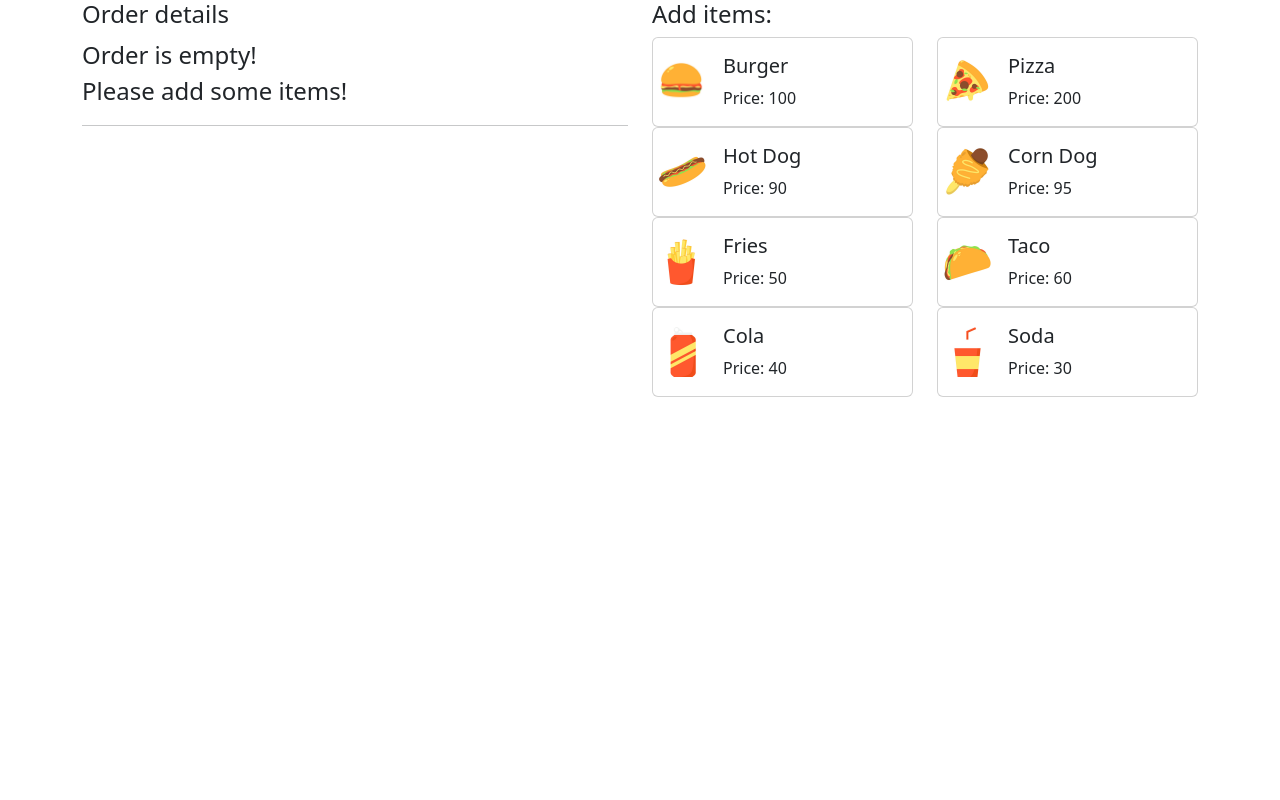
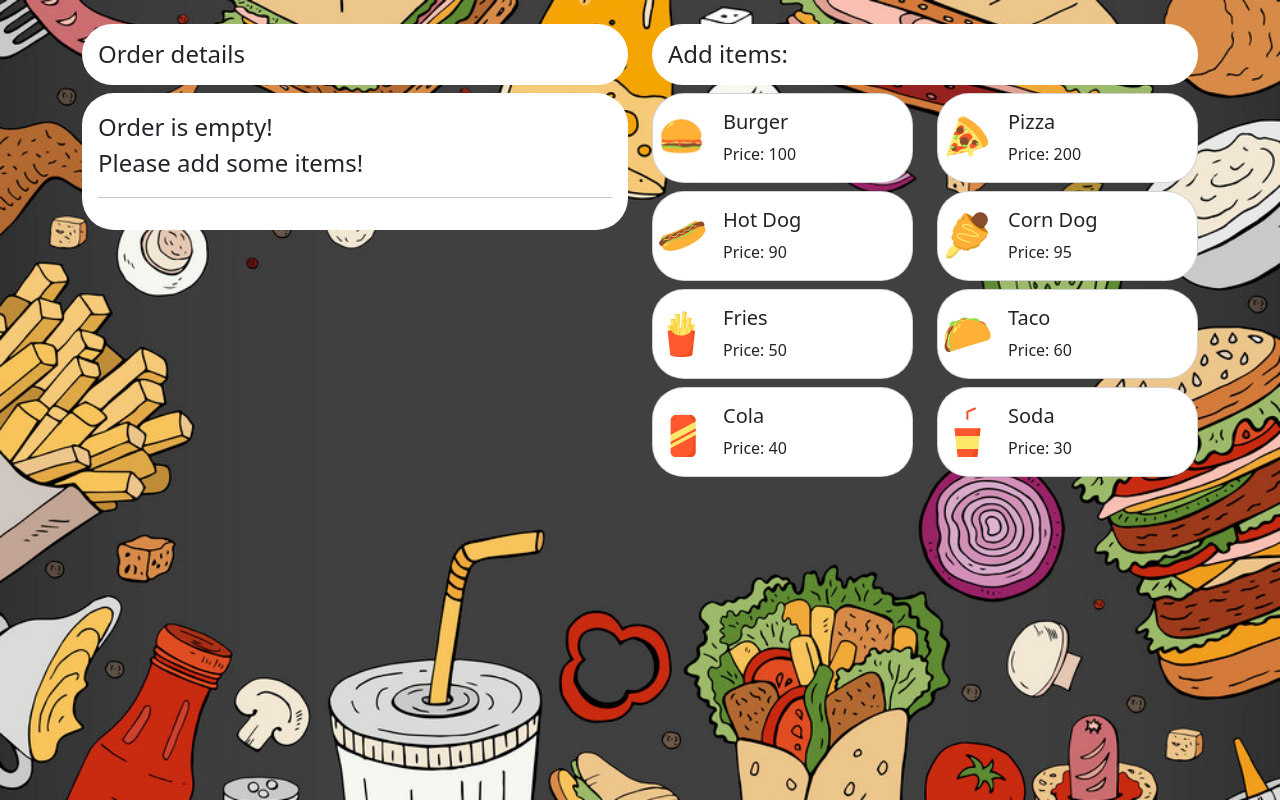
Before and after one commit to dzhumanov/Test_7, a React (Vite) app: page / in a window 1280 px wide. Built offline with nearby package versions, Linux system fonts and the light colour scheme.

Commit message:
Done with stylings, finished my project.

```diff
--- a/src/App.css
+++ b/src/App.css
@@ -1,3 +1,14 @@
-.card-pic{
-    width: 50px;
+.card-pic {
+  width: 50px;
 }
+
+body {
+  background-image: url(assets/bg.jpg);
+  background-size: cover;
+  margin: 0;
+  height: 100vh;
+}
+
+.card {
+    cursor: pointer;
+}
--- a/src/App.tsx
+++ b/src/App.tsx
@@ -58,9 +58,9 @@ function App() {
   return (
     <div className="container">
       <div className="row">
-        <div className="col">
-          <h4>Order details</h4>
-          <div className="orders">
+        <div className="col mt-4">
+          <h4 className="bg-white p-3 rounded-5">Order details</h4>
+          <div className="orders bg-white p-3 rounded-5">
             {orders.length === 0 ? (
               <p className="fs-4">
                 Order is empty! <br />
@@ -79,12 +79,12 @@ function App() {
             )}
             <hr />
             {orders.length > 0 && (
-              <p className="fs-3 fw-bold">Total cost: {totalCost()}</p>
+              <p className="fs-3 fw-bold">Total cost: {totalCost()} KGS</p>
             )}
           </div>
         </div>
-        <div className="col">
-          <h4>Add items:</h4>
+        <div className="col mt-4">
+          <h4 className="bg-white p-3 rounded-5">Add items:</h4>
           <div className="row orderList">
             {FOOD.map((order) => (
               <Food
--- a/src/Components/Food.tsx
+++ b/src/Components/Food.tsx
@@ -4,7 +4,7 @@ import { FoodProps } from "../types";
 const Food: React.FC<FoodProps> = ({ name, cost, img, onAdd}) => {
   return (
     <div className="col-sm-6 mb-3 mb-sm-0">
-      <div className="card d-flex flex-row align-items-center ps-1" onClick={onAdd}>
+      <div className="card d-flex flex-row align-items-center ps-1 rounded-5 mb-2" onClick={onAdd}>
         <div className="img">
           <img src={img} className="card-pic" alt="" />
         </div>
```
Also changed, not shown: src/assets/bg.jpg (added).
